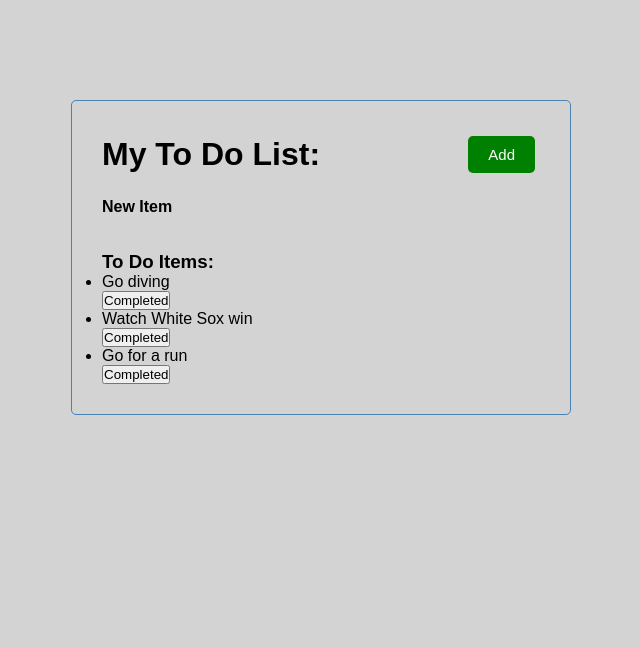
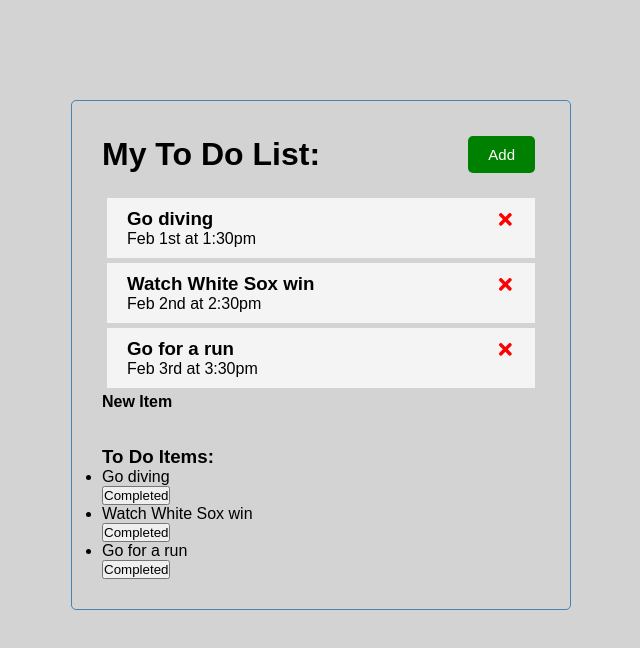
Before and after one commit to morancathy/to-do-app, a React (Create React App) app: page / in a window 1280 px wide. Shown: the top 648 px of the page, without its empty margins (319-959 px from the left). Built offline with nearby package versions, Linux system fonts and the light colour scheme.

Commit message:
created task component to replace todolistdata. Put task array in root App folder

```diff
--- a/package.json
+++ b/package.json
@@ -8,6 +8,7 @@
     "@testing-library/user-event": "^12.8.3",
     "react": "^17.0.2",
     "react-dom": "^17.0.2",
+    "react-icons": "^4.2.0",
     "react-scripts": "4.0.3",
     "web-vitals": "^1.1.2"
   },
--- a/src/App.js
+++ b/src/App.js
@@ -1,14 +1,41 @@
 import { StrictMode } from "react";
+import {useState} from 'react';
 import './styles.css';
 
 import ToDo from './ToDo.js';
 import NewForm from './NewForm';
 import Header from './components/Header';
+import Tasks from './components/Tasks';
 
 function App() {
+  const [tasks,setTasks] = useState([
+    {
+      id: 1,
+      text: "Go diving",
+      day: 'Feb 1st at 1:30pm',
+      reminder: true,
+      completed: false
+    },
+    {
+      id: 2,
+      text: "Watch White Sox win",
+      day: 'Feb 2nd at 2:30pm',
+      reminder: true,
+      completed: false
+    },
+    {
+      id: 3,
+      text: "Go for a run",
+      day: 'Feb 3rd at 3:30pm',
+      reminder: true,
+      completed: false
+    }
+  ]
+)
   return (
     <div className="container">
       <Header />
+      <Tasks tasks={tasks} />
       <NewForm />
       <ToDo />
     </div>
--- /dev/null
+++ b/src/components/Task.js
@@ -0,0 +1,16 @@
+import {FaTimes} from 'react-icons/fa'
+
+
+const Task = ({task}) => {
+  return (
+    <div className='task'>
+      <h3>
+        {task.text} <FaTimes style={{color: 'red', cursor: 'pointer'}}/>
+      </h3>
+      <p>{task.day}</p>
+
+    </div>
+  )
+}
+
+export default Task;
--- /dev/null
+++ b/src/components/Tasks.js
@@ -0,0 +1,12 @@
+import Task from './Task'
+
+const Tasks = ({tasks}) => {
+  return(
+    <>
+      {tasks.map((task) => (
+        <Task key={task.id} task={task} />
+      ))}
+    </>
+  )}
+
+export default Tasks;
```
Also changed, not shown: 1 other file (tests, documents, lock files or other folders).
